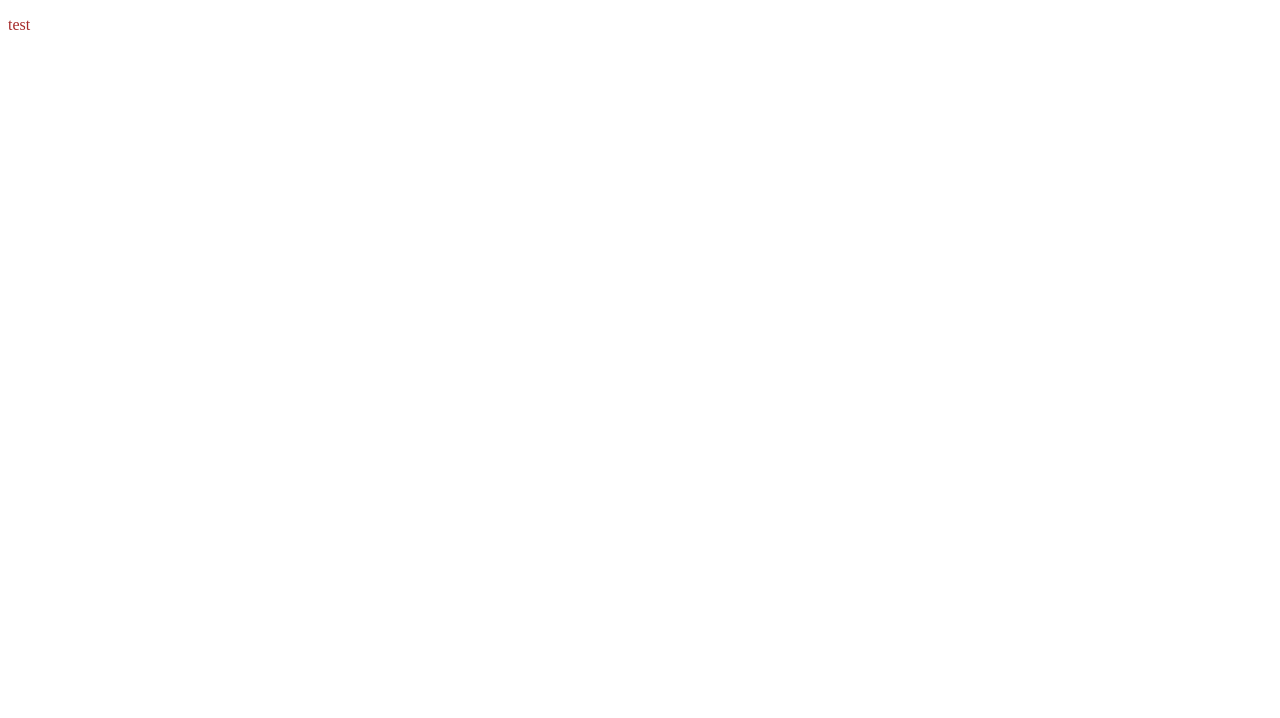
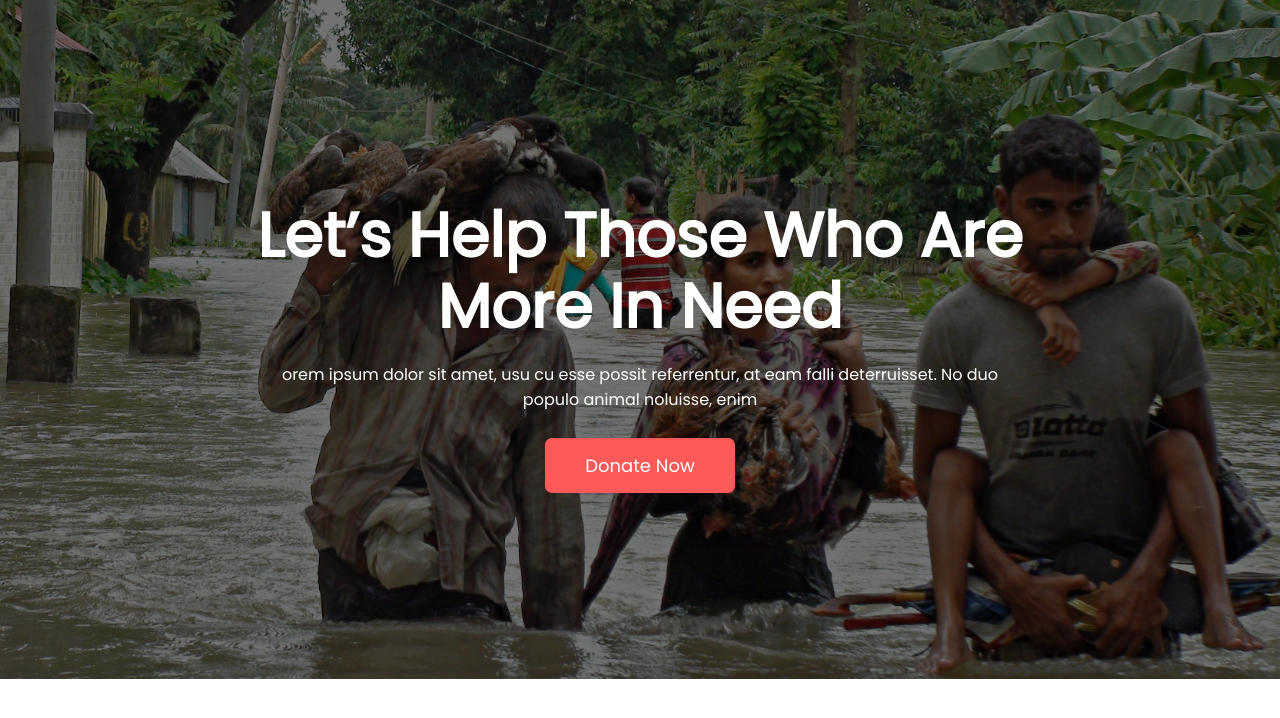
Before and after one commit to webamit/assignment-1, a plain HTML site: page index.html in a window 1280 px wide. Drawn offline with Linux system fonts and the light colour scheme.

Commit message:
header section

```diff
--- a/index.html
+++ b/index.html
@@ -5,13 +5,26 @@
     <meta charset="UTF-8">
     <meta http-equiv="X-UA-Compatible" content="IE=edge">
     <meta name="viewport" content="width=device-width, initial-scale=1.0">
-    <title>Donate Today</title>
+    <title>Document</title>
+    <link rel="preconnect" href="https://fonts.googleapis.com">
+    <link rel="preconnect" href="https://fonts.gstatic.com" crossorigin>
+    <link href="https://fonts.googleapis.com/css2?family=Poppins:ital,wght@0,300;0,400;1,500&display=swap"
+        rel="stylesheet">
     <link rel="stylesheet" href="style.css">
 </head>
 
 <body>
-    <p>test</p>
-
+    <div class="wrap">
+        <section class="header-area">
+            <div class="header-area-content">
+                <h1>Let’s Help Those Who Are <br>More In Need</h1>
+                <p>orem ipsum dolor sit amet, usu cu esse possit referrentur, at eam falli deterruisset. No duo populo
+                    animal
+                    noluisse, enim</p>
+                <a class="donate-button" href="#">Donate Now</a>
+            </div>
+        </section>
+    </div>
 </body>
 
 </html>
--- a/style.css
+++ b/style.css
@@ -1,3 +1,50 @@
-p{
-    color: brown;
+*{
+    margin: 0;
+    padding: 0;
 }
+
+body{
+    font-family: 'Poppins', sans-serif;
+}
+
+.wrap{
+
+}
+
+.header-area{
+width: 100%;
+background-image: url(images/donation3\ copy.jpg);
+background-position: center center;
+background-size: cover;
+
+
+}
+
+.header-area-content{
+    width: 60%;
+    margin: 0 auto;
+    text-align: center;
+    padding: 200px  0;
+    color: #fff;
+}
+
+.header-area-content h1{
+font-size: 62px;
+font-weight: 800;
+line-height: 71px;
+padding-bottom: 20px;
+}
+
+.header-area-content p{
+    padding-bottom: 40px;
+}
+
+.donate-button{
+
+    text-decoration: none;
+    color: white;
+    padding: 15px 40px;
+    background: #ff5959;
+    border-radius: 7px;
+    font-size: 18px;
+}
```
Also changed, not shown: images/donation3 copy.jpg (added).
